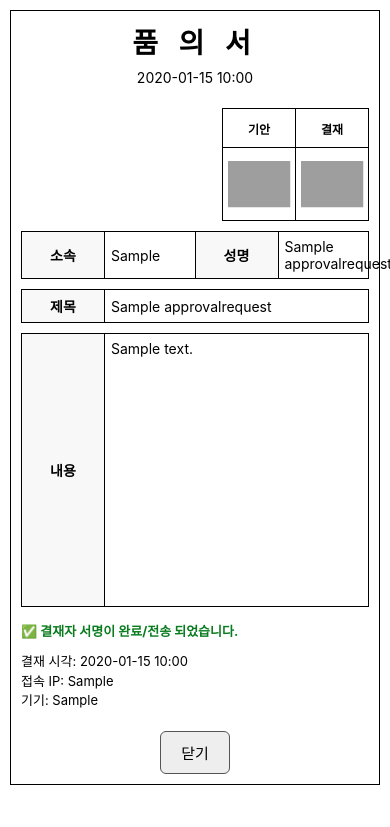
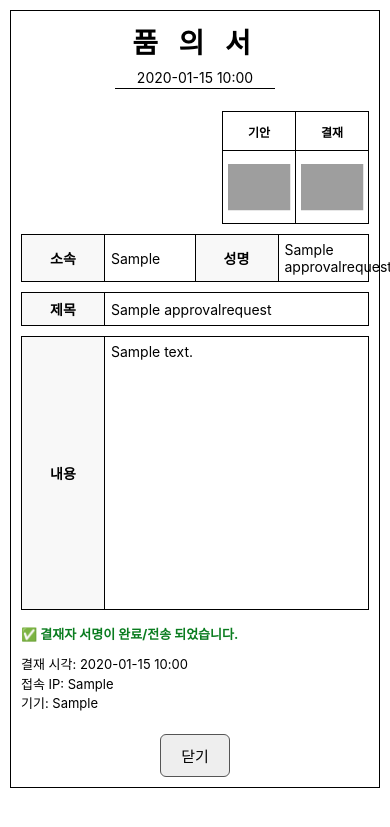
Before and after one commit to hyunsoo76/approval, a Django app: page /1/ in a window 390 px wide. Shown: the top 827 px of the page. Run offline with Django 5.2, Linux system fonts and the light colour scheme; tables that the repository leaves empty hold one stand-in row (values such as "Sample post"); grey boxes are pictures that could not be loaded.

Commit message:
detail page text update

```diff
--- a/templates/approvals/detail.html
+++ b/templates/approvals/detail.html
@@ -252,6 +252,15 @@
         font-size: 14px;
         width: 140px;
       }
+
+      .date-row .date-text {
+        display: inline-block;
+        min-width: 160px;
+        padding-bottom: 2px;
+        border-bottom: 1px solid #000;
+        font-size: 14px;
+      }
+
 
       .sign-table {
         align-self: flex-end;
```
